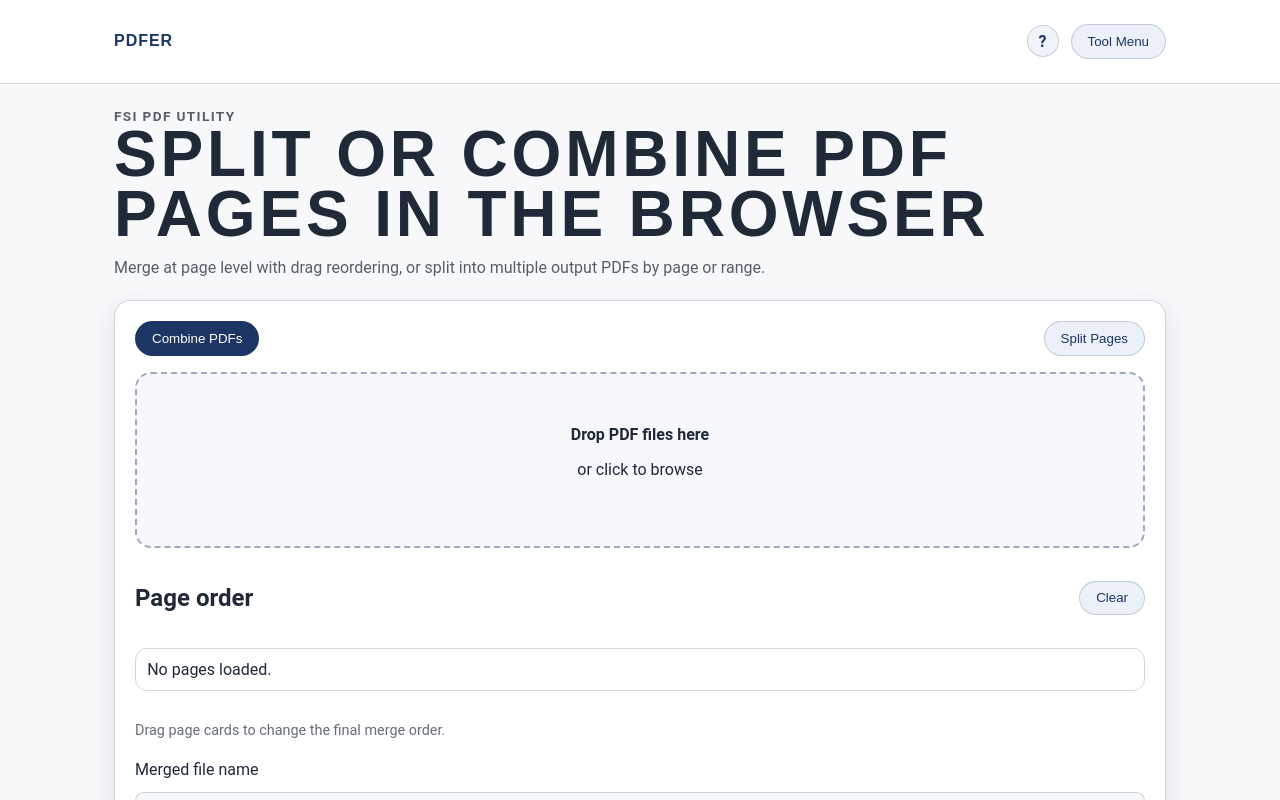
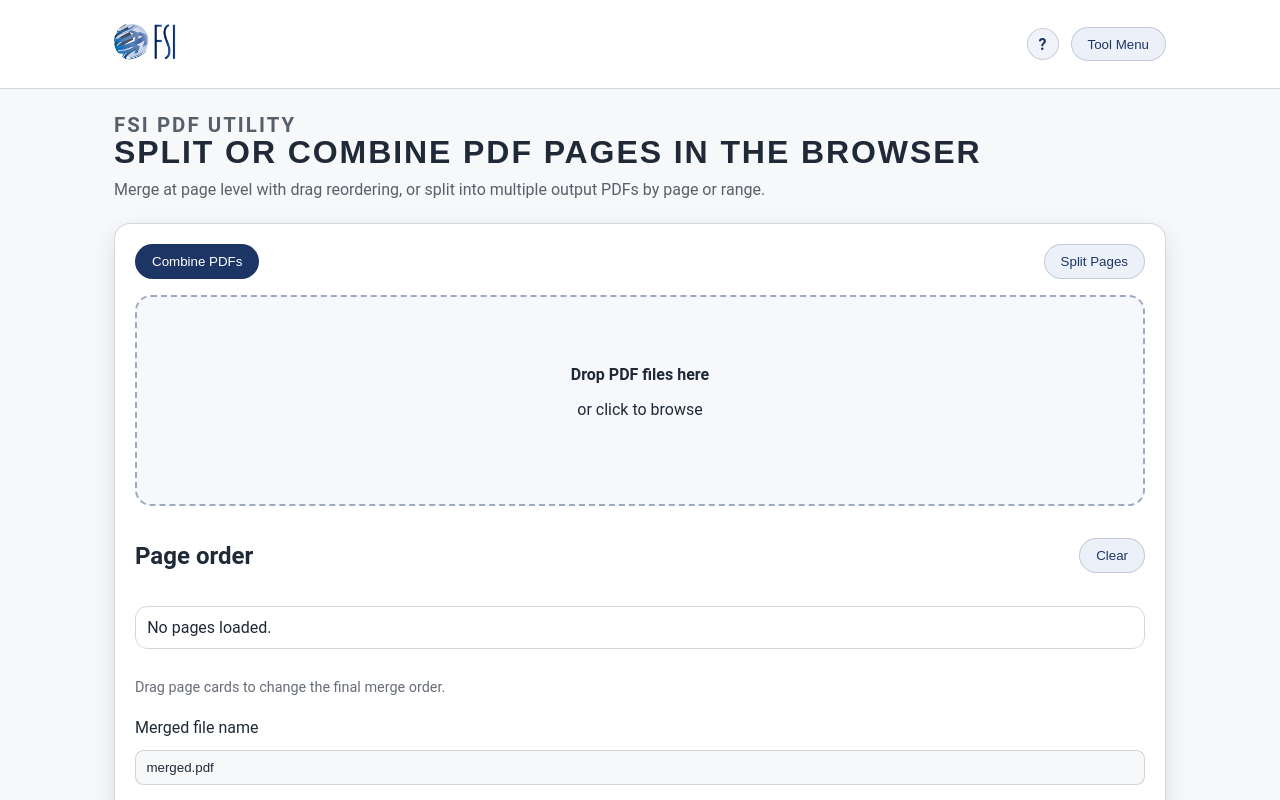
Before and after one commit to kdnye/PDFer, a Next.js app: page / in a window 1280 px wide. Shown: the top 800 px of the page. Built offline with nearby package versions, Linux system fonts and the light colour scheme.

Commit message:
Update hero sizing and add FSI logo branding

```diff
--- a/app/globals.css
+++ b/app/globals.css
@@ -15,7 +15,7 @@
 
 .pdf-eyebrow {
   margin: 0 0 0.5rem;
-  font-size: 0.85rem;
+  font-size: 1.275rem;
   letter-spacing: 0.1em;
   text-transform: uppercase;
   color: var(--fsi-gold);
@@ -27,6 +27,10 @@
   font-size: clamp(2.5rem, 5vw, 4.5rem);
   line-height: 0.95;
   max-width: 100%;
+}
+
+.pdf-title {
+  font-size: clamp(1.25rem, 2.5vw, 2.25rem) !important;
 }
 
 .pdf-hero p {
@@ -57,7 +61,7 @@
   display: grid;
   place-items: center;
   text-align: center;
-  min-height: 11rem;
+  min-height: 13.2rem;
   border: 2px dashed color-mix(in srgb, var(--fsi-navy) 40%, transparent);
   border-radius: 1rem;
   background: color-mix(in srgb, var(--btn-secondary-bg) 45%, transparent);
@@ -137,3 +141,9 @@
 .status.error {
   color: #b91c1c;
 }
+
+
+.fsi-brand-logo {
+  width: auto;
+  height: 2.25rem;
+}
--- a/app/page.tsx
+++ b/app/page.tsx
@@ -3,6 +3,8 @@
 import { ChangeEvent, DragEvent, useEffect, useRef, useState } from "react";
 import { PDFDocument } from "pdf-lib";
 import * as pdfjsLib from "pdfjs-dist";
+import Image from "next/image";
+import fsiLogo from "../fsi-logo.png";
 
 pdfjsLib.GlobalWorkerOptions.workerSrc = `https://unpkg.com/pdfjs-dist@4.10.38/build/pdf.worker.min.mjs`;
 
@@ -275,7 +277,9 @@ export default function Home() {
     <>
       <header className="fsi-navbar">
         <div className="fsi-container">
-          <a className="fsi-brand fsi-display" href="#">PDFer</a>
+          <a className="fsi-brand" href="#" aria-label="PDFer home">
+            <Image src={fsiLogo} alt="FSI logo" className="fsi-brand-logo" priority />
+          </a>
           <div className="fsi-nav-actions">
             <a className="fsi-help" href="#help" aria-label="Jump to Help Section">?</a>
             <div className="fsi-account-menu" data-account-menu>
@@ -294,7 +298,7 @@ export default function Home() {
       <main id="tool" className="fsi-container pdf-shell">
         <section className="pdf-hero">
           <p className="pdf-eyebrow">FSI PDF utility</p>
-          <h1 className="fsi-display">Split or combine PDF pages in the browser</h1>
+          <h1 className="fsi-display pdf-title">Split or combine PDF pages in the browser</h1>
           <p>Merge at page level with drag reordering, or split into multiple output PDFs by page or range.</p>
         </section>
 
```
